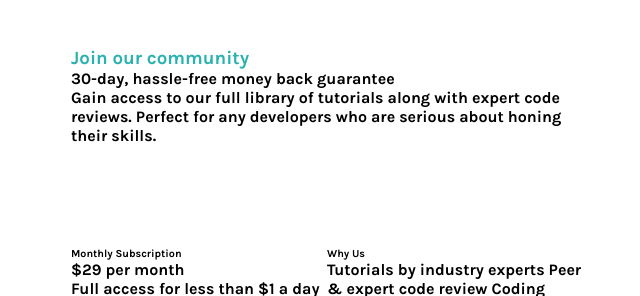
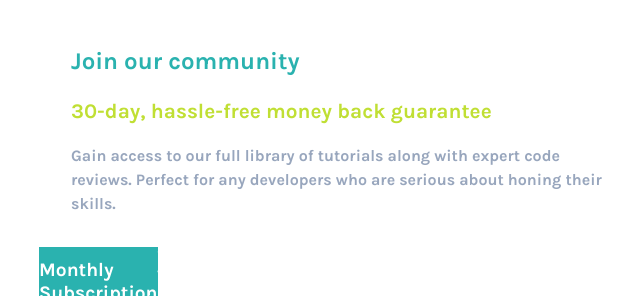
Before and after one commit to Kudzanayi-Dzvairo/single-price-grid-component, a plain HTML site: page index.html in a window 1280 px wide. Shown: the part 153-449 px from the top of the page, without its empty margins (313-953 px from the left). Drawn offline with Linux system fonts and the light colour scheme.

Commit message:
more css

```diff
--- a/index.html
+++ b/index.html
@@ -25,20 +25,22 @@
       <section class="top-half">
         <div class="top">
           <h3 class="heading">Join our community</h3>
-          <p class="text-top">30-day, hassle-free money back guarantee</p>
-          <p class=" "> Gain access to our full library of tutorials along with expert code reviews.
+          <p class="top-first-line">30-day, hassle-free money back guarantee</p>
+          <p class="top-second-line"> Gain access to our full library of tutorials along with expert code reviews.
             Perfect for any developers who are serious about honing their skills.</p>
         </div>
       </section>
        <section class="bottom">
          <div class="left">
-           <h6>Monthly Subscription</h6>
-           <p>&dollar;29 per month</p>
+           <div class="content">
+           <h4 class="left-heading">Monthly Subscription</h4>
+           <p class="price"><span>&dollar;29</span> per month</p>
            <p>Full access for less than &dollar;1 a day</p>
            <button>Sign Up</button>
+          </div>
          </div>
          <div class="right">
-           <h6>Why Us</h6>
+           <h4>Why Us</h4>
            <p> Tutorials by industry experts
             Peer &amp; expert code review
             Coding exercises
--- a/style.css
+++ b/style.css
@@ -40,24 +40,33 @@ body {
 .main-container{
     /* border: 1px solid red; */
     height: 50%;
-    width: 40%
+    width: 45%
 }
 
 .top-half{
     /* border: 1px solid red; */
-    height: 50%
+    height: 50%;
+    margin-left: 2em;
 }
 
 .heading{
-    color: hsl(179, 62%, 43%)
+    color: hsl(179, 62%, 43%);
+    margin-bottom: 1em;
+    font-size: 1.5em;
 }
 
 .top-first-line{
-    color: hsl(71, 73%, 54%)
+    color: hsl(71, 73%, 54%);
+    margin-bottom: 1em;
+    font-size: 1.3em;
+    font-weight: 400;
 }
 
 .top-second-line{
-    color: hsl(218, 22%, 67%)
+    color: hsl(218, 22%, 67%);
+    line-height: 1.5em;
+    font-size: 1em;
+    font-weight: 400;
 }
 
 
@@ -65,14 +74,36 @@ body {
 
 .bottom{
     display:flex;
-    height:50%
+    height:50%;
+    color: white;
 }
+
+/*----left side-----*/
 
 .left{
     width: 50%;
+    background-color:hsl(179, 62%, 43%);
+    display: flex;
+    justify-content: center;
+    flex-direction: column;
+    align-items: center;
     /* border: 1px solid red */
 }
 
+.left-heading{
+     text-align: left;
+     font-size: 1.2em;
+}
+
+span{
+    font-size: 2em;
+    color: white
+}
+
+.
+
+
+/*----right side-----*/
 .right{
     width: 50%
 }
```
